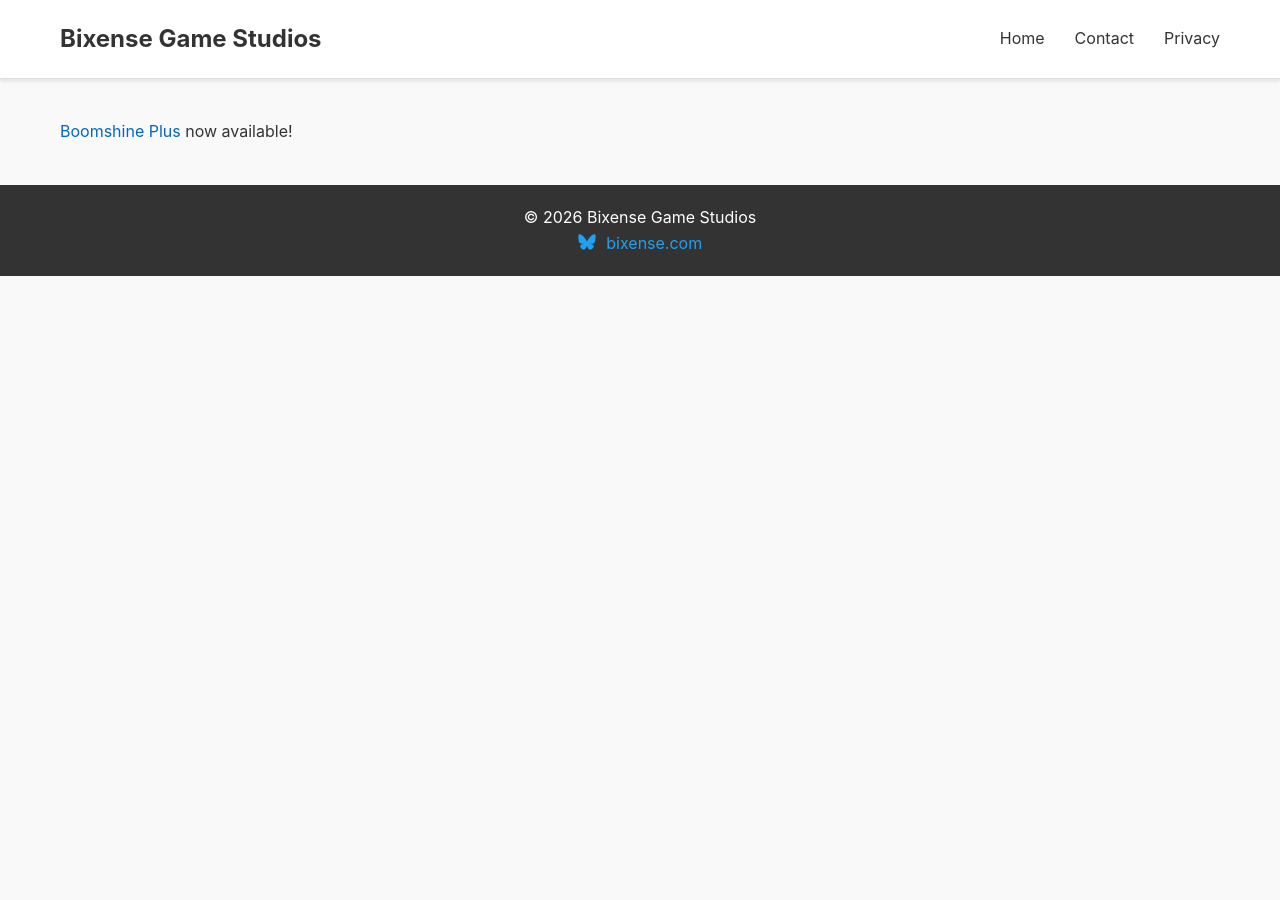
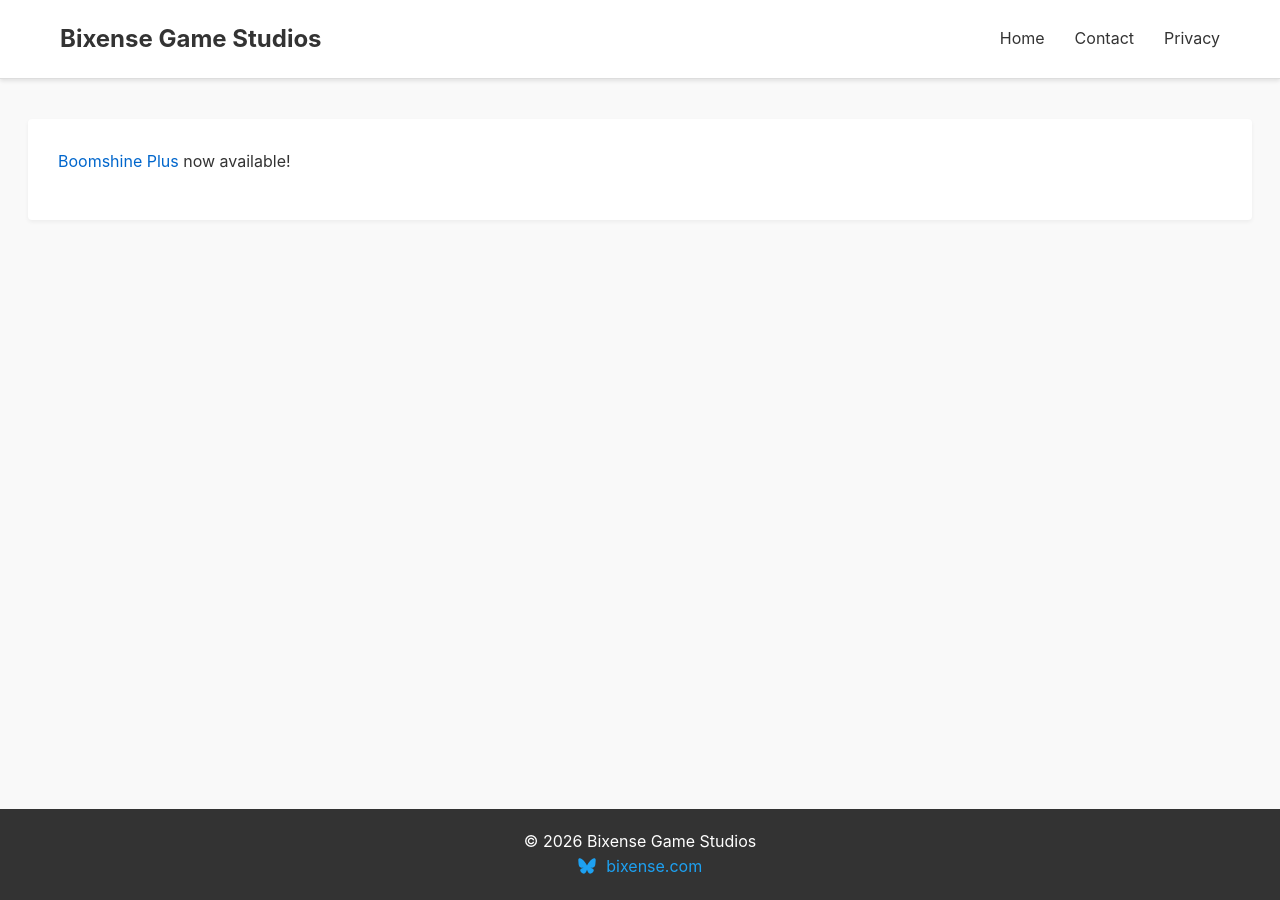
Before and after one commit to jhasse/jhasse.github.io, a Jekyll site: the page built from index.md, in a window 1280 px wide. Built offline with Jekyll 4.4.1, drawn with Linux system fonts in a browser that asks for light colours.

Commit message:
Footer always at bottom

```diff
--- a/_layouts/home.html
+++ b/_layouts/home.html
@@ -2,4 +2,6 @@
 layout: default
 ---
 
-{{ content }}
+<article>
+	{{ content }}
+</article>
--- a/assets/css/style.css
+++ b/assets/css/style.css
@@ -9,6 +9,9 @@ body {
   line-height: 1.6;
   color: #333;
   background-color: #f9f9f9;
+  min-height: 100vh;
+  display: flex;
+  flex-direction: column;
 }
 
 header {
@@ -67,9 +70,11 @@ header a:hover {
 }
 
 main {
-  max-width: 1200px;
+  width: 100%;
+  max-width: 1400px;
   margin: 40px auto;
-  padding: 0 20px;
+  padding: 0 28px;
+  flex: 1 1 auto;
 }
 
 article h1 {
@@ -82,6 +87,7 @@ article {
   padding: 30px;
   border-radius: 4px;
   box-shadow: 0 2px 4px rgba(0, 0, 0, 0.05);
+  width: 100%;
 }
 
 article p {
```
